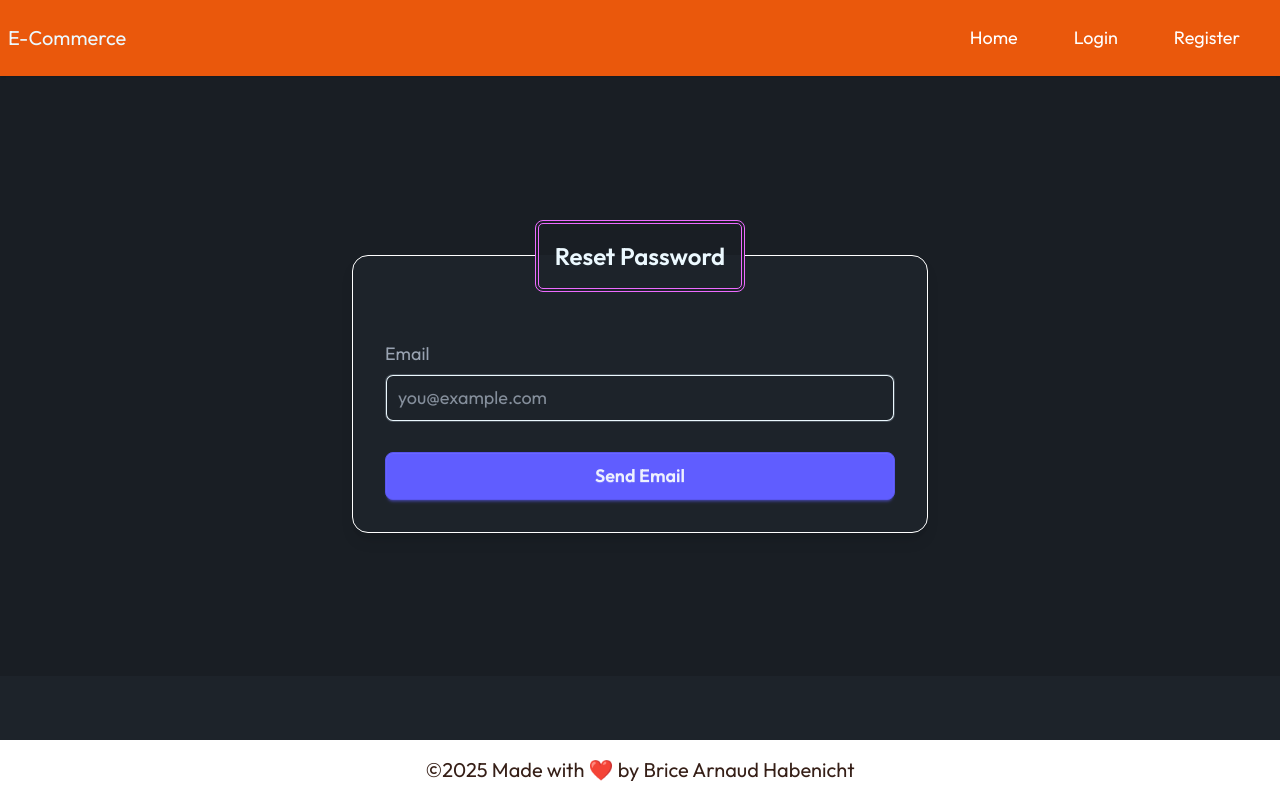
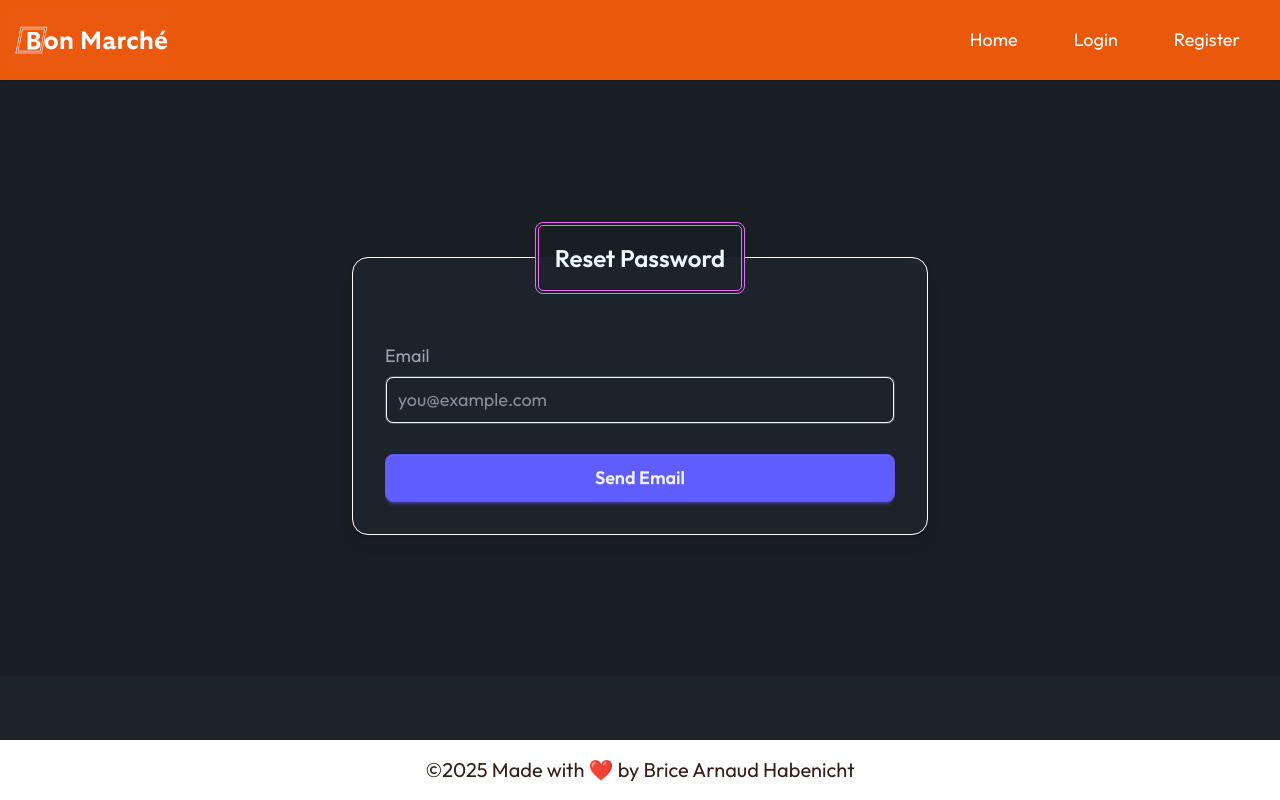
Before and after one commit to Arnaudbrice/E-Commerce-MERN-stack-frontend, a React (Vite) app: page /mail-reset-password in a window 1280 px wide. Built offline with nearby package versions, Linux system fonts and the light colour scheme; no server answers.

Commit message:
add logo to website

```diff
--- a/src/components/GuestMenu.jsx
+++ b/src/components/GuestMenu.jsx
@@ -1,6 +1,7 @@
 import "react-toastify/dist/ReactToastify.css";
 import { Link, NavLink, Outlet } from "react-router";
 import { useState } from "react";
+import logo from "../assets/images/logo.png";
 
 const GuestMenu = () => {
   const [isOpen, setIsOpen] = useState(false);
@@ -75,7 +76,9 @@
           )}
         </div>
 
-        <NavLink to="/">E-Commerce</NavLink>
+        <NavLink to="/">
+          <img src={logo} alt="logo" className="h-16" />
+        </NavLink>
       </div>
       <div className="hidden navbar-end lg:flex">
         <ul className="justify-around gap-6 px-4 text-xl menu menu-horizontal">
--- a/src/components/UserMenu.jsx
+++ b/src/components/UserMenu.jsx
@@ -6,6 +6,8 @@
 import { MdFavoriteBorder } from "react-icons/md";
 
 import defaultProfileImage from "../assets/images/default_profile.png";
+
+import logo from "../assets/images/logo.png";
 
 const UserMenu = () => {
   const { logout, setIsLoadingAuth, user, numberOfFavoriteProducts } =
@@ -210,7 +212,9 @@
           </ul>
         </div>
 
-        <NavLink to="/">Bon Marché</NavLink>
+        <NavLink to="/">
+          <img src={logo} alt="logo" className="h-16" />
+        </NavLink>
       </div>
 
       {/* ---------------------------------------------------------------- */}
--- a/src/context/AuthContext.jsx
+++ b/src/context/AuthContext.jsx
@@ -191,7 +191,7 @@
         const allFavoriteProducts = await response.json();
         setFavoriteProducts(allFavoriteProducts.favoriteProducts || []);
         setNumberOfFavoriteProducts(
-          allFavoriteProducts.numberOfFavoriteProducts || 0
+          allFavoriteProducts.numberOfFavoriteProducts || 0,
         );
       } catch (error) {
         toast.error(error);
```
Also changed, not shown: src/assets/images/logo.png (added).
